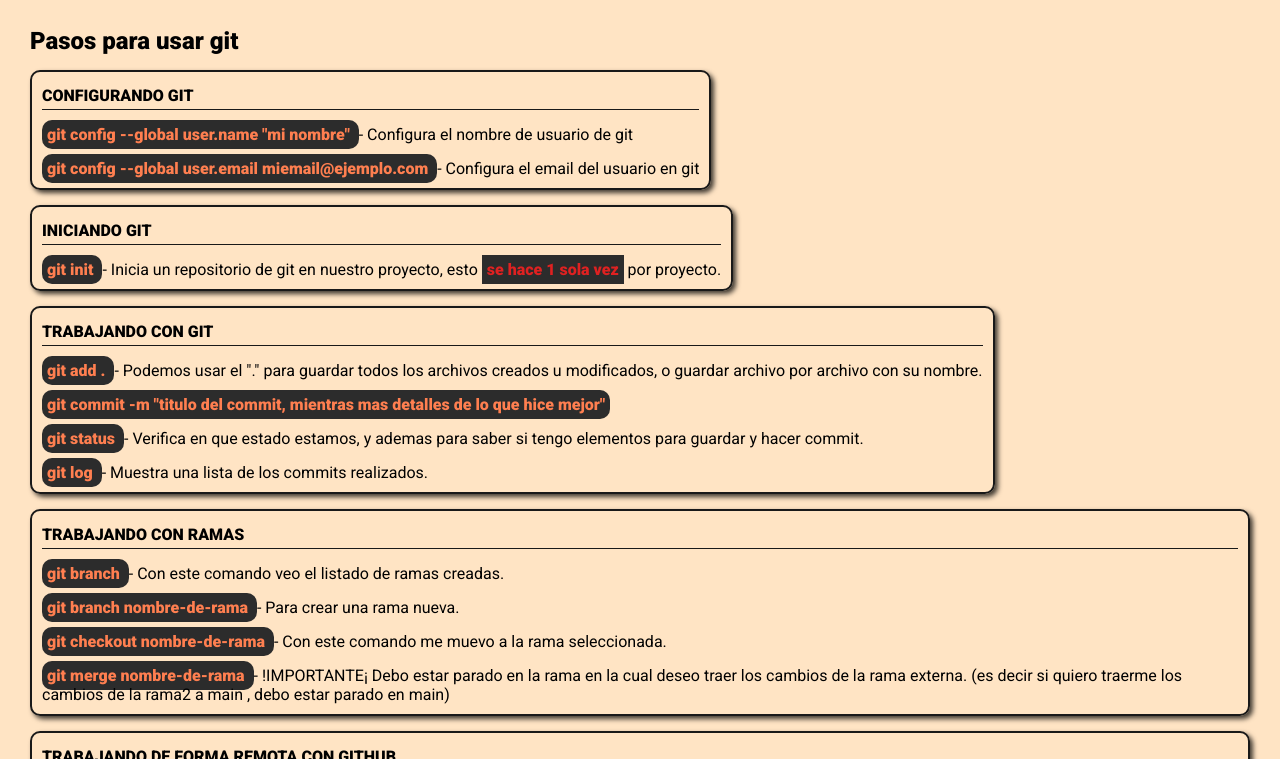
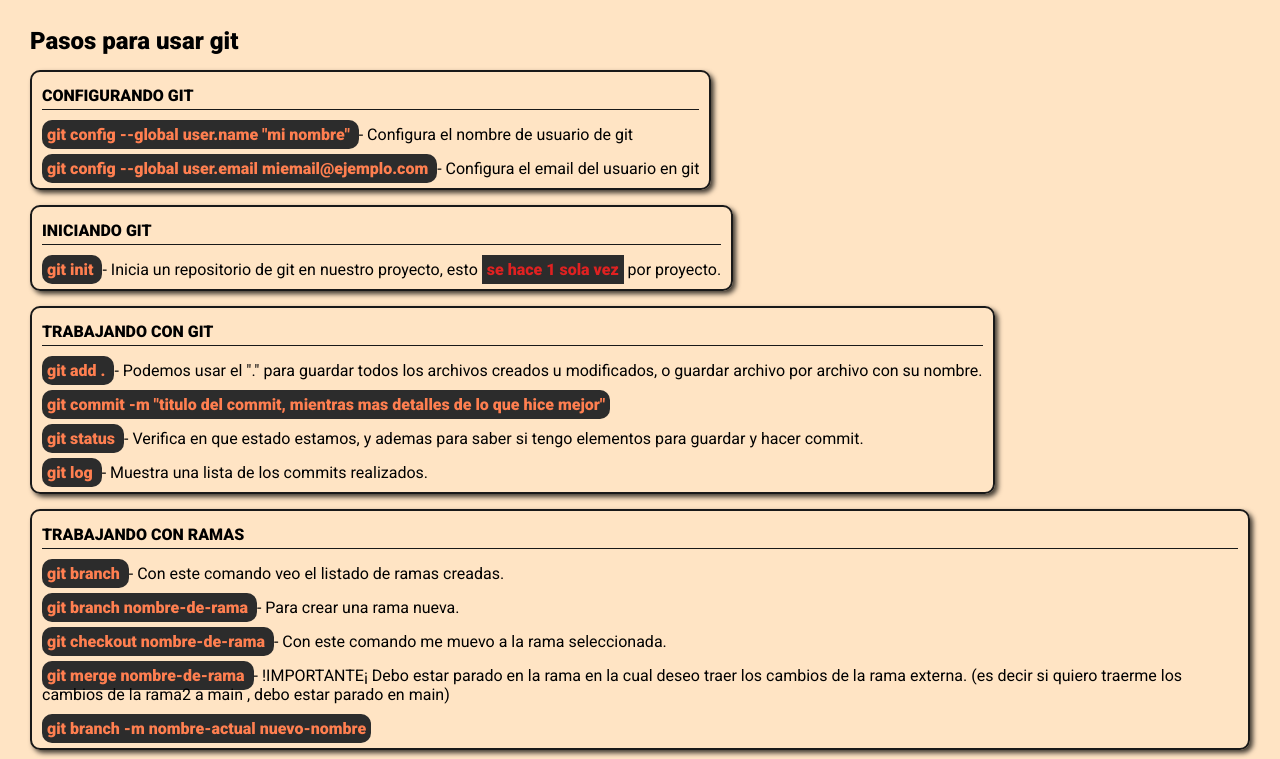
Before and after one commit to feralarcon1995/clase-git, a plain HTML site: page index.html in a window 1280 px wide. Shown: the part 41-800 px from the top of the page. Drawn offline with Linux system fonts and the light colour scheme; a web font is replaced by a local one.

Commit message:
renombrando ramas

```diff
--- a/index.html
+++ b/index.html
@@ -96,6 +96,11 @@
                 </span>
                 - !IMPORTANTE¡ Debo estar parado en la rama en la cual deseo traer los cambios de la rama externa. (es decir si quiero traerme los cambios de la rama2 a main , debo estar parado en main)
             </li>
+            <li>
+                <span>
+                    git branch -m nombre-actual nuevo-nombre
+                </span>
+            </li>
         </ul>
         <ul>
             <li>Trabajando de forma remota con GITHUB</li>
```
